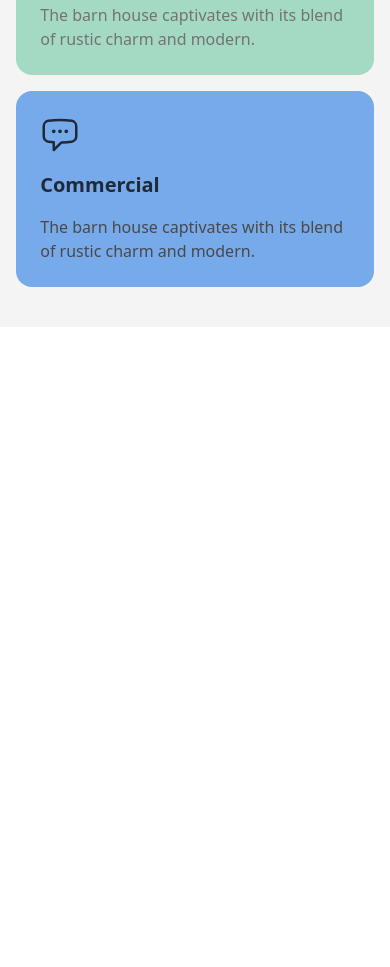
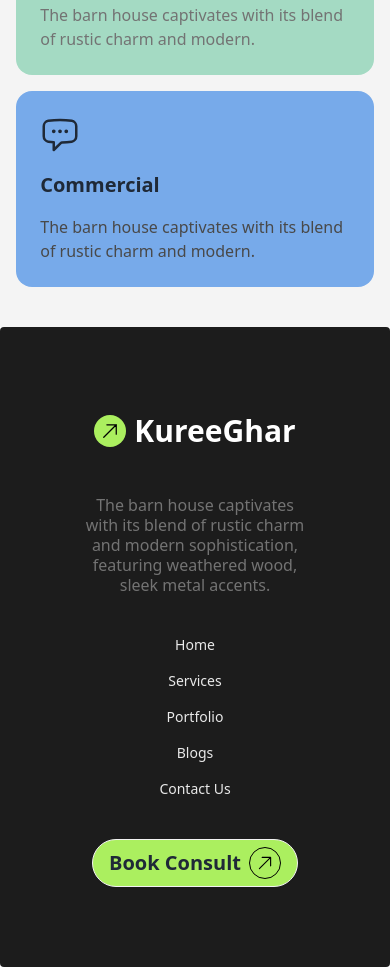
Before and after one commit to jabirstain3/KureeGhar, a plain HTML site: page index.html in a window 390 px wide. Shown: the part 3656-4623 px from the top of the page. Before the commit the page ends 3983 px from the top, so only its background shows below. Drawn offline with nearby package versions, Linux system fonts and the light colour scheme.

Commit message:
added responsive footer section

```diff
--- a/index.html
+++ b/index.html
@@ -202,6 +202,34 @@
             </div>
         </div>
     </main>
+    <footer class="footer footer-center bg-[#1C1C1C] text-base-content rounded p-20">
+        <div class="">
+            <button class="btn btn-ghost text-3xl text-white font-extrabold p-0 m-0">
+                <svg xmlns="http://www.w3.org/2000/svg" fill="none" viewBox="0 0 24 24" stroke-width="1.5" stroke="currentColor" class="size-8 p-[6px] bg-[#ABEF5F] rounded-full" style="color:black;">
+                <path stroke-linecap="round" stroke-linejoin="round" d="m4.5 19.5 15-15m0 0H8.25m11.25 0v11.25" />
+                </svg>
+                <span>KureeGhar</span>
+            </button>
+        </div>
+        <aside>
+            <p class="paragraph text-[#737373]">The barn house captivates with its blend of rustic charm and modern sophistication, featuring weathered wood, sleek metal accents.</p>
+        </aside>
 
+        <nav class=" w-11/12 max-w-[700px] grid sm:grid-flow-col gap-4 font-mormal text-[#E9E9E9]">
+            <a class="link link-hover">Home</a>
+            <a class="link link-hover">Services</a>
+            <a class="link link-hover">Portfolio</a>
+            <a class="link link-hover">Blogs</a>
+            <a class="link link-hover">Contact Us</a>
+        </nav>
+        <div>
+            <button tabindex="0" role="button" class="btn rounded-full bg-[#ABEF5F] text-xl font-extrabold">
+                Book Consult
+                <svg xmlns="http://www.w3.org/2000/svg" fill="none" viewBox="0 0 24 24" stroke-width="1.5" stroke="currentColor" class="border border-black size-8 p-[6px] bg-[#ABEF5F] rounded-full" style="color:black;">
+                    <path stroke-linecap="round" stroke-linejoin="round" d="m4.5 19.5 15-15m0 0H8.25m11.25 0v11.25" />
+                </svg>
+            </button>
+        </div>
+    </footer>
 </body>
 </html>
```
